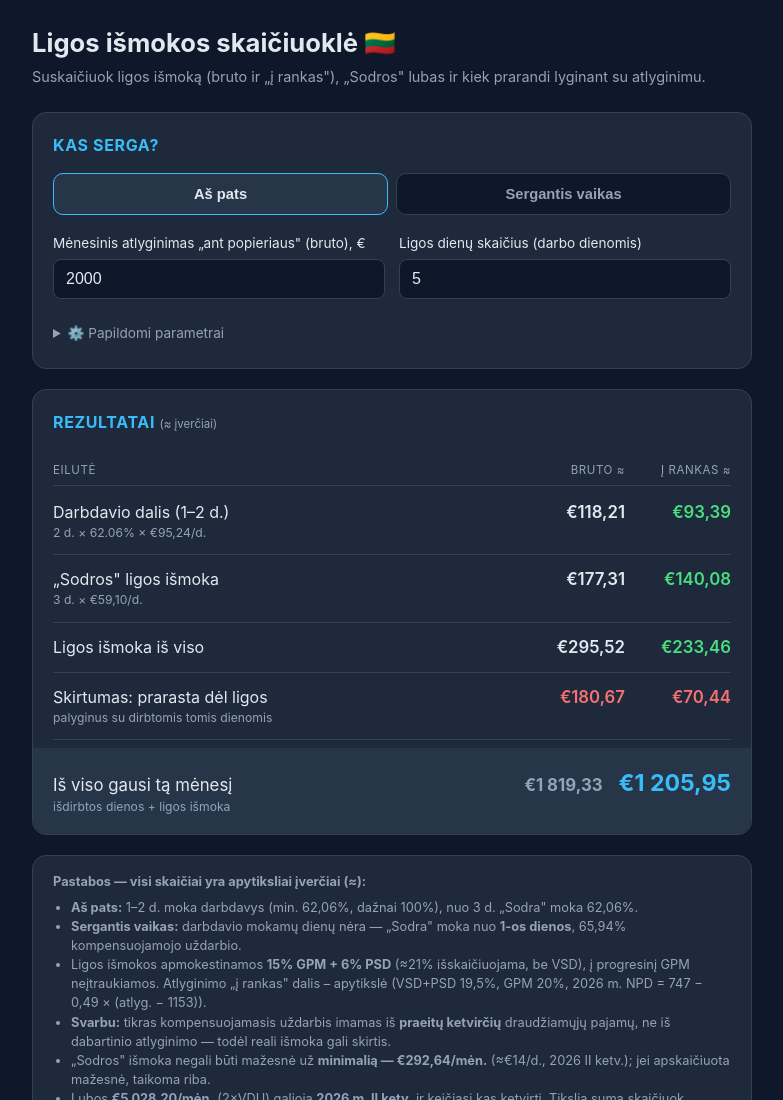
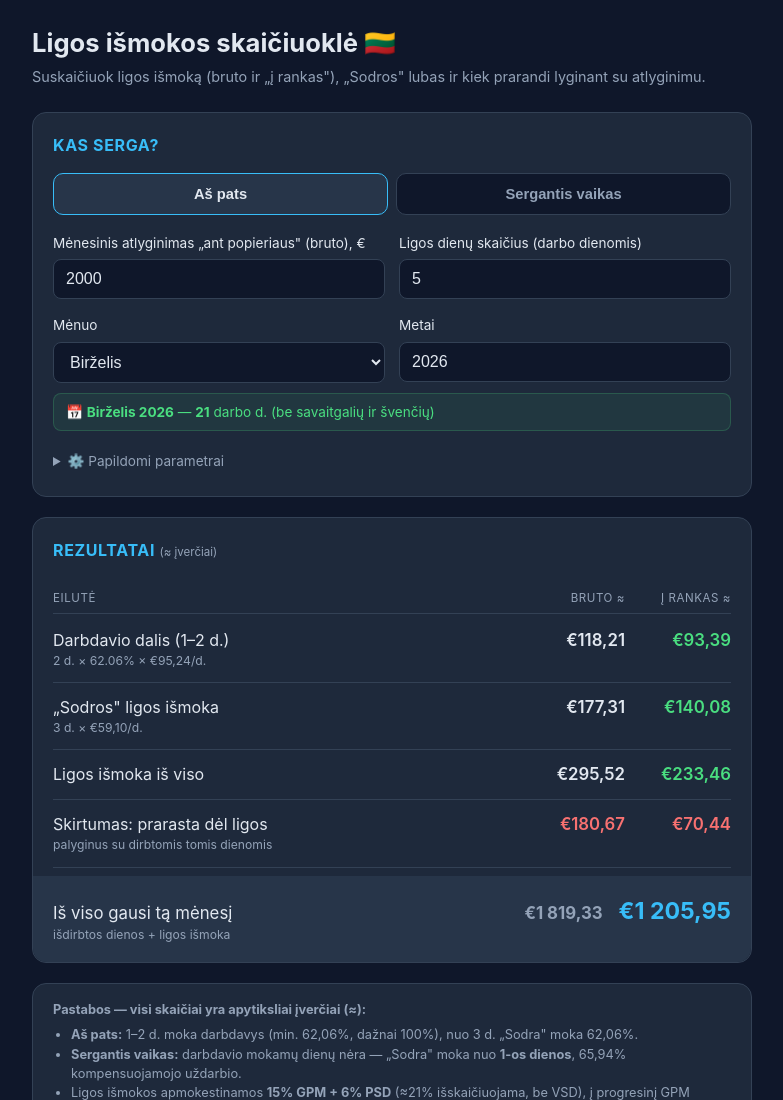
Before and after one commit to tom-val/calculate-sick-leave, a plain HTML site: page index.html in a window 1280 px wide. Shown: the top 1100 px of the page, without its empty margins (248-1031 px from the left). Drawn offline with Linux system fonts and the light colour scheme.

Commit message:
Update with month selection

```diff
--- a/index.html
+++ b/index.html
@@ -41,7 +41,7 @@
   .field:last-child { margin-bottom: 0; }
   label { display: block; font-size: 0.85rem; margin-bottom: 6px; color: var(--text); }
   label .hint { color: var(--muted); font-weight: 400; font-size: 0.78rem; }
-  input[type="number"] {
+  input[type="number"], select {
     width: 100%;
     background: var(--bg);
     border: 1px solid var(--border);
@@ -51,9 +51,14 @@
     font-size: 1rem;
     outline: none;
   }
-  input[type="number"]:focus { border-color: var(--accent); }
+  input[type="number"]:focus, select:focus { border-color: var(--accent); }
   input:disabled { opacity: .45; }
   .row { display: grid; grid-template-columns: 1fr 1fr; gap: 14px; }
+  .calcdays {
+    margin: -6px 0 16px; font-size: 0.85rem; color: var(--accent2);
+    background: rgba(74,222,128,.08); border: 1px solid rgba(74,222,128,.2);
+    border-radius: 8px; padding: 8px 12px;
+  }
 
   .seg { display: flex; gap: 8px; margin-bottom: 18px; }
   .seg button {
@@ -120,12 +125,24 @@
       </div>
     </div>
 
+    <div class="row">
+      <div class="field">
+        <label for="month">Mėnuo</label>
+        <select id="month"></select>
+      </div>
+      <div class="field">
+        <label for="year">Metai</label>
+        <input type="number" id="year" value="2026" min="2000" max="2100" step="1">
+      </div>
+    </div>
+    <div class="calcdays" id="calcDays"></div>
+
     <details>
       <summary>⚙️ Papildomi parametrai</summary>
       <div style="margin-top:14px">
         <div class="row">
           <div class="field">
-            <label for="workDays">Darbo dienos per mėnesį</label>
+            <label for="workDays">Darbo dienos per mėnesį <span class="hint">auto pagal mėnesį</span></label>
             <input type="number" id="workDays" value="21" min="1" step="1">
           </div>
           <div class="field">
@@ -246,6 +263,46 @@
     return gross - sodra - gpm;
   }
 
+  // --- Lietuvos darbo dienų skaičiavimas ---
+  const MONTHS = ['Sausis','Vasaris','Kovas','Balandis','Gegužė','Birželis',
+                  'Liepa','Rugpjūtis','Rugsėjis','Spalis','Lapkritis','Gruodis'];
+
+  // Velykų sekmadienis (Gauso algoritmas)
+  function easter(y) {
+    const a = y % 19, b = Math.floor(y/100), c = y % 100;
+    const d = Math.floor(b/4), e = b % 4, f = Math.floor((b+8)/25);
+    const g = Math.floor((b-f+1)/3);
+    const h = (19*a + b - d - g + 15) % 30;
+    const i = Math.floor(c/4), k = c % 4;
+    const l = (32 + 2*e + 2*i - h - k) % 7;
+    const m = Math.floor((a + 11*h + 22*l)/451);
+    const mo = Math.floor((h + l - 7*m + 114)/31);
+    const da = ((h + l - 7*m + 114) % 31) + 1;
+    return new Date(y, mo - 1, da);
+  }
+
+  function ltHolidays(y) {
+    const set = new Set([
+      '1-1','2-16','3-11','5-1','6-24','7-6','8-15','11-1','11-2','12-24','12-25','12-26'
+    ]);
+    const em = easter(y); em.setDate(em.getDate() + 1); // Velykų antroji diena (pirmadienis)
+    set.add((em.getMonth()+1) + '-' + em.getDate());
+    return set;
+  }
+
+  function workingDays(y, monthIdx) {
+    const holidays = ltHolidays(y);
+    const last = new Date(y, monthIdx + 1, 0).getDate();
+    let count = 0;
+    for (let d = 1; d <= last; d++) {
+      const wd = new Date(y, monthIdx, d).getDay();      // 0=sekm, 6=šešt
+      if (wd === 0 || wd === 6) continue;
+      if (holidays.has((monthIdx+1) + '-' + d)) continue;
+      count++;
+    }
+    return count;
+  }
+
   function applyMode() {
     document.querySelectorAll('#seg button').forEach(b =>
       b.classList.toggle('active', b.dataset.mode === mode));
@@ -329,10 +386,35 @@
     $('monthNet').textContent   = eur(monthNet);
   }
 
-  ids.forEach(id => el[id].addEventListener('input', calc));
+  // Mėnesio pasirinkimas -> automatiškai apskaičiuoja darbo dienas
+  const monthSel = $('month'), yearInp = $('year'), workInp = $('workDays');
+  MONTHS.forEach((m, i) => {
+    const o = document.createElement('option');
+    o.value = i; o.textContent = m;
+    monthSel.appendChild(o);
+  });
+  monthSel.value = 5; // Birželis (numatyta)
+
+  function syncWorkDays() {
+    const y = +yearInp.value || 2026;
+    const mi = +monthSel.value || 0;
+    const wd = workingDays(y, mi);
+    workInp.value = wd;
+    $('calcDays').innerHTML = '📅 <strong>' + MONTHS[mi] + ' ' + y + '</strong> — '
+      + '<strong>' + wd + '</strong> darbo d. (be savaitgalių ir švenčių)';
+    calc();
+  }
+
+  ids.forEach(id => el[id].addEventListener('input', () => {
+    if (id === 'workDays') $('calcDays').innerHTML = '📅 Darbo dienos įvestos rankiniu būdu: <strong>' + workInp.value + '</strong>';
+    calc();
+  }));
+  monthSel.addEventListener('change', syncWorkDays);
+  yearInp.addEventListener('input', syncWorkDays);
   document.querySelectorAll('#seg button').forEach(b =>
     b.addEventListener('click', () => { mode = b.dataset.mode; applyMode(); }));
 
+  syncWorkDays();
   applyMode();
 })();
 </script>
```
